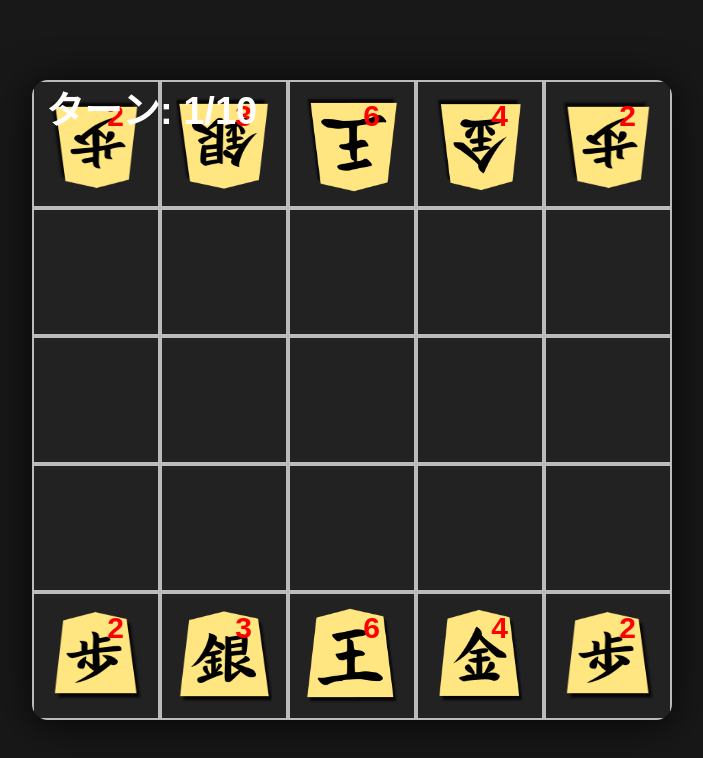
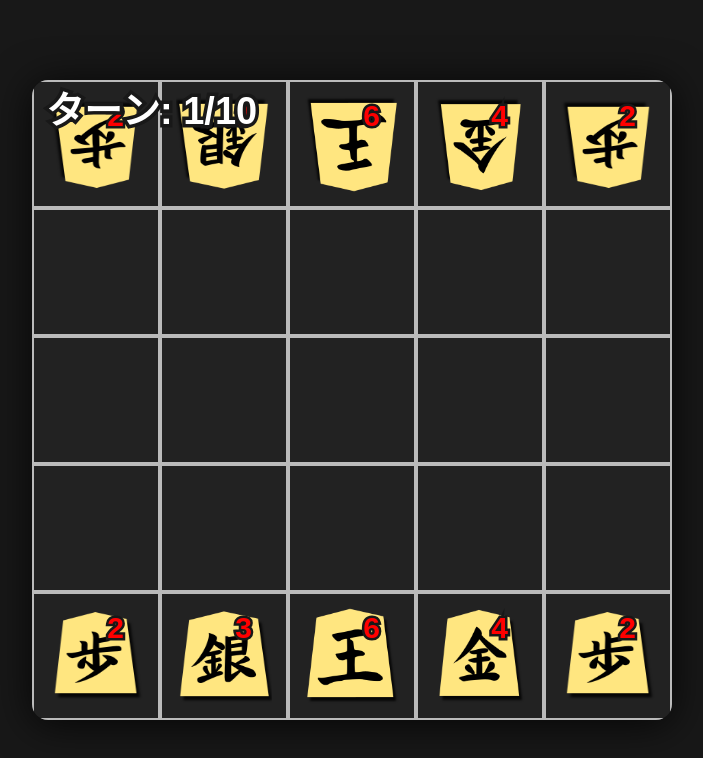
Before and after one commit to kayakukku/battle_syougi, a plain HTML site: page index.html in a window 1280 px wide. Shown: the whole page, without its empty margins (288-991 px from the left). Drawn offline with Linux system fonts and the light colour scheme.

Commit message:
Add files via upload

```diff
--- a/index.html
+++ b/index.html
@@ -412,24 +412,43 @@
       }
       ctx.restore();
     }
+    // --- HP描画：黒フチ＋赤 ---
     for(let piece of board.all_pieces()){
       let px=piece.x*TILE+16, py=piece.y*TILE+16;
       let img=piece.get_img();
       ctx.drawImage(img,px,py,PIECE_SIZE,PIECE_SIZE);
-      ctx.font="bold 30px sans-serif";
-      ctx.fillStyle="#f00";
-      ctx.textAlign="right";
+      ctx.font = "bold 30px sans-serif";
+      ctx.textAlign = "right";
+      ctx.lineWidth = 5;
+      ctx.strokeStyle = "#181818";
+      ctx.strokeText(piece.hp, px+76, py+30);
+      ctx.fillStyle = "#f00";
       ctx.fillText(piece.hp, px+76, py+30);
     }
-    ctx.font="bold 38px meiryo, sans-serif";
-    ctx.fillStyle="#fff";
-    ctx.textAlign="left";
-    ctx.fillText("ターン: "+Math.min(turnCount,10)+"/10",14,44);
-    ctx.font="bold 27px meiryo, sans-serif";
-    ctx.fillStyle="#ffe066";
-    ctx.fillText(lastPlayerParam,10,CANVAS_SIZE-18);
-    ctx.fillStyle="#55ffff";
-    ctx.fillText(lastAiParam,10,CANVAS_SIZE-54);
+    // --- ターン表示・パラメータ：黒フチ＋色 ---
+    // ターン表示（白＋黒フチ）
+    ctx.font = "bold 38px meiryo, sans-serif";
+    ctx.textAlign = "left";
+    ctx.lineWidth = 7;
+    ctx.strokeStyle = "#181818";
+    ctx.strokeText("ターン: "+Math.min(turnCount,10)+"/10", 14, 44);
+    ctx.fillStyle = "#fff";
+    ctx.fillText("ターン: "+Math.min(turnCount,10)+"/10", 14, 44);
+
+    // プレイヤーパラメータ（黄＋黒フチ）
+    ctx.font = "bold 27px meiryo, sans-serif";
+    ctx.lineWidth = 5;
+    ctx.strokeStyle = "#181818";
+    ctx.strokeText(lastPlayerParam, 10, CANVAS_SIZE-18);
+    ctx.fillStyle = "#ffe066";
+    ctx.fillText(lastPlayerParam, 10, CANVAS_SIZE-18);
+
+    // AIパラメータ（水色＋黒フチ）
+    ctx.strokeStyle = "#181818";
+    ctx.strokeText(lastAiParam, 10, CANVAS_SIZE-54);
+    ctx.fillStyle = "#55ffff";
+    ctx.fillText(lastAiParam, 10, CANVAS_SIZE-54);
+
     if(result){
       showContinueDialog(result);
     }
```
